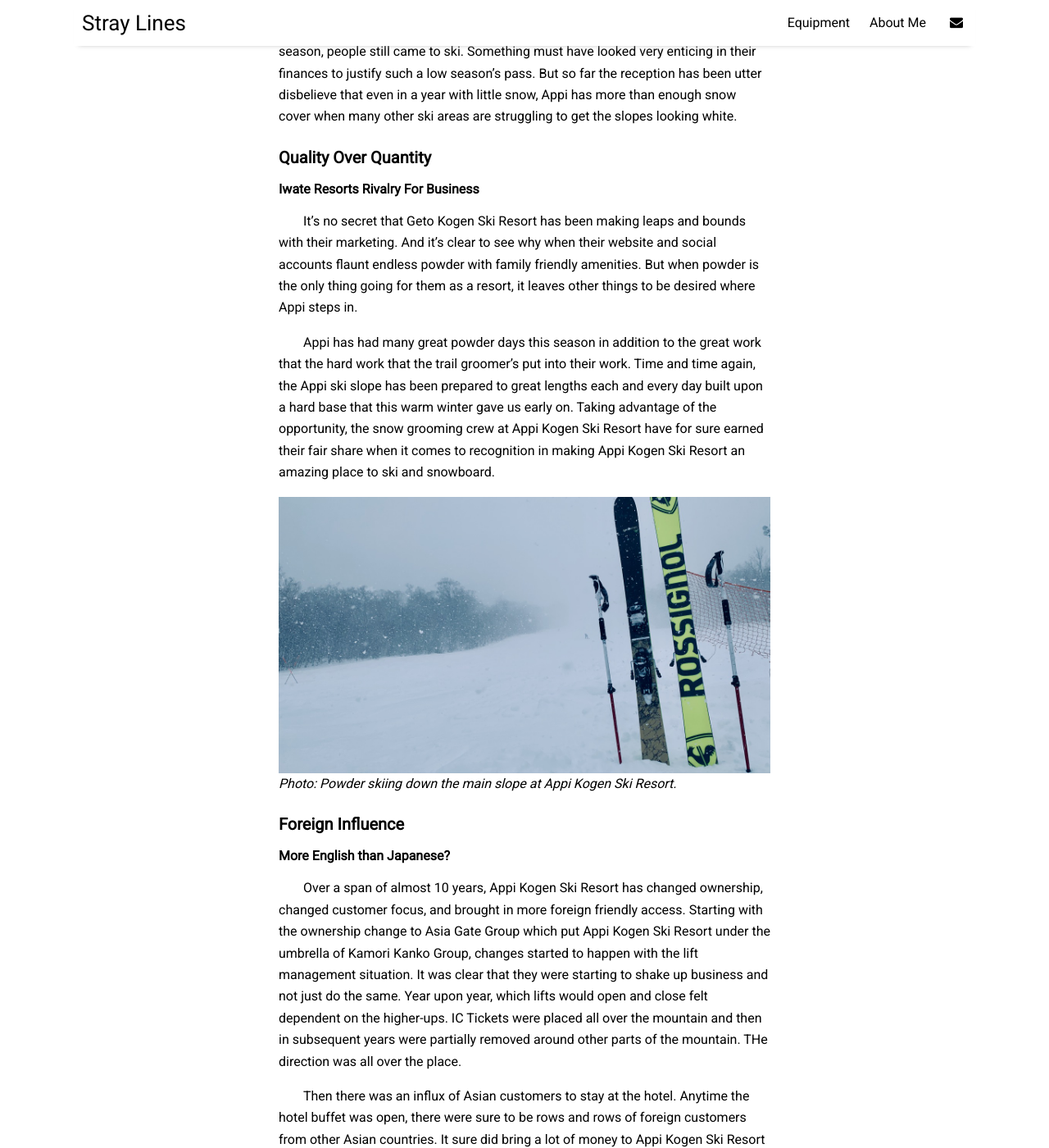
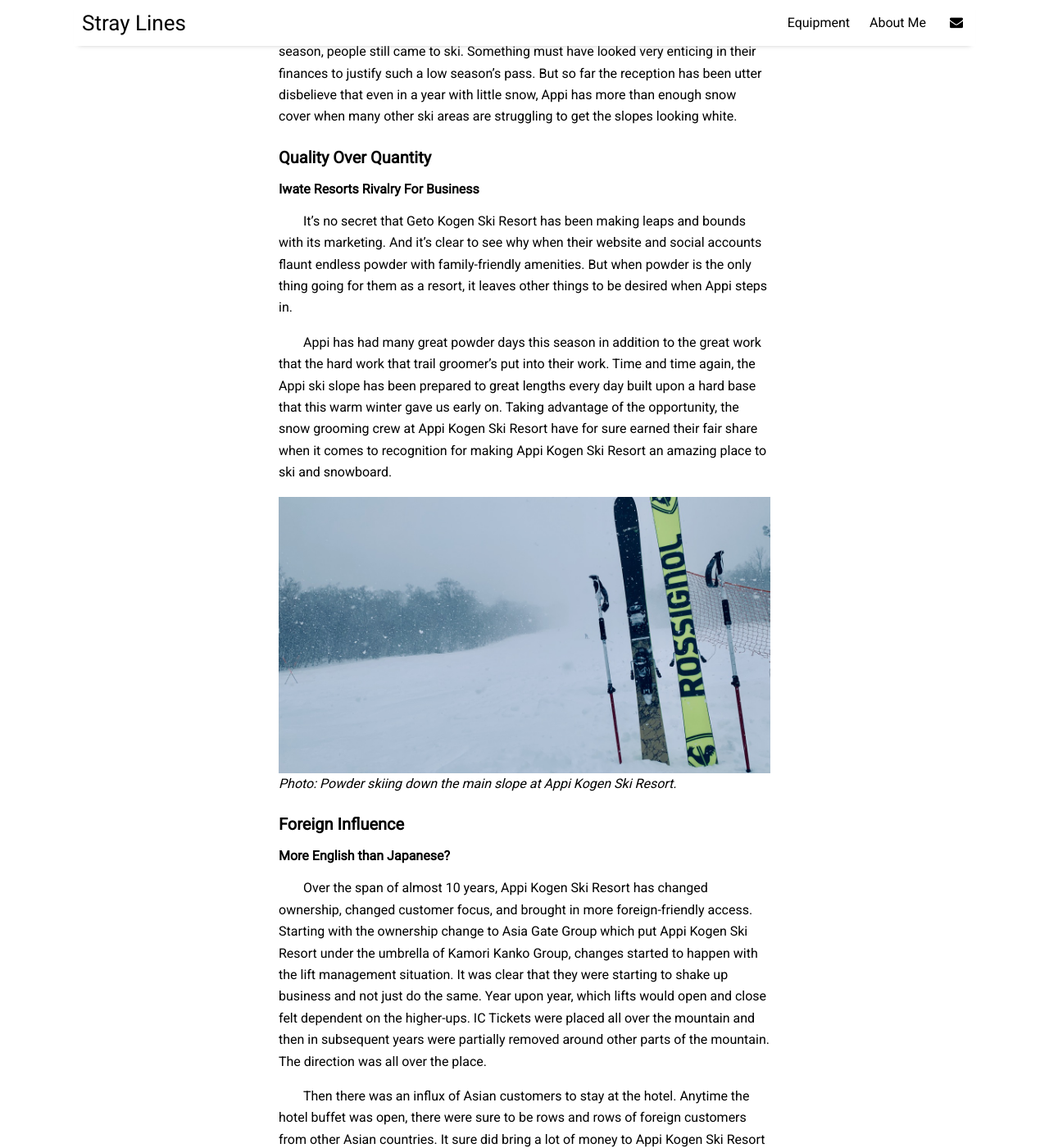
Before and after one commit to eliotcochrane/eliotcochrane.github.io, a Jekyll site: the page built from _posts/2024-01-18-appi-january-2024-check.md, in a window 1280 px wide and 1400 px high, scrolled down 1729 px. Shown: the whole window at 82% size. Built offline with Jekyll 4.4.1, drawn with Linux system fonts in a browser that asks for light colours; nearby versions of some CDN libraries; some of the changed text lies outside the part shown.

Commit message:
2024 Appi Grammar Check
-Fixed grammar within post

```diff
--- a/_posts/2024-01-18-appi-january-2024-check.md
+++ b/_posts/2024-01-18-appi-january-2024-check.md
@@ -26,14 +26,14 @@
 
 Appi Kogen Resorts Season's Pass Early Bird Discount... the price? **29,000円**
 
-It's pretty clear that tons of people bought in because the slopes have been packed weekend and weekend. Even with the little snow cover at the early part of the season, people still came to ski. Something must have looked very enticing in their finances to justify such a low season's pass. But so far the reception has been utter disbelieve that even in a year with little snow, Appi has more than enough snow cover when many other ski areas are struggling to get the slopes looking white.
+It's clear that a lot of people bought it because the slopes have been packed weekend and weekend. Even with the little snow cover during the early part of the season, people still came to ski. Something must have looked very enticing in their finances to justify such a low season's pass. But so far the reception has been utter disbelieve that even in a year with little snow, Appi has more than enough snow cover when many other ski areas are struggling to get the slopes looking white.
 
 ### Quality Over Quantity
 #### Iwate Resorts Rivalry For Business
 
-It's no secret that Geto Kogen Ski Resort has been making leaps and bounds with their marketing. And it's clear to see why when their website and social accounts flaunt endless powder with family friendly amenities. But when powder is the only thing going for them as a resort, it leaves other things to be desired where Appi steps in.
+It's no secret that Geto Kogen Ski Resort has been making leaps and bounds with its marketing. And it's clear to see why when their website and social accounts flaunt endless powder with family-friendly amenities. But when powder is the only thing going for them as a resort, it leaves other things to be desired when Appi steps in.
 
-Appi has had many great powder days this season in addition to the great work that the hard work that the trail groomer's put into their work. Time and time again, the Appi ski slope has been prepared to great lengths each and every day built upon a hard base that this warm winter gave us early on. Taking advantage of the opportunity, the snow grooming crew at Appi Kogen Ski Resort have for sure earned their fair share when it comes to recognition in making Appi Kogen Ski Resort an amazing place to ski and snowboard.
+Appi has had many great powder days this season in addition to the great work that the hard work that trail groomer's put into their work. Time and time again, the Appi ski slope has been prepared to great lengths every day built upon a hard base that this warm winter gave us early on. Taking advantage of the opportunity, the snow grooming crew at Appi Kogen Ski Resort have for sure earned their fair share when it comes to recognition for making Appi Kogen Ski Resort an amazing place to ski and snowboard.
 
 ![Looking up the main slope at Appi](/assets/img/appi-ski-1.jpeg)
 *Photo: Powder skiing down the main slope at Appi Kogen Ski Resort.*
@@ -56,11 +56,11 @@
 
 ### What's Next For Appi?
 
-Currently the Harrow International School Appi Japan is looking to increase their student body size and will be continually growing year upon year. Specifically, they are looking for local Iwate students to give their international students a more localized experience and to expand the capabilities of students from within Iwate. This will be good to attract more foreign business and tourism to the resort and the area.
+Currently, the Harrow International School Appi Japan is looking to increase their student body size and will be continually growing year upon year. Specifically, they are looking for local Iwate students to give their international students a more localized experience and to expand the capabilities of students from within Iwate. This will be good to attract more foreign business and tourism to the resort and the area.
 
-Appi Kogen Ski Resort has also expanded some facilities like their snow park to include bigger jumps, rails, and boxes easily accessible from the bottom super-quad. But it's not clear if they are going to host events related to free-style or not.
+Appi Kogen Ski Resort has also expanded some facilities like its snow park to include bigger jumps, rails, and boxes easily accessible from the bottom super-quad. But it's not clear if they are going to host events related to freestyle or not.
 
-Currently, it looks like Appi kogen Ski Resort is most interested in bringing in foreign visitors. First and foremost, it is a business. The Japanese ski and snowboard population has been declining for years even amongst some of the best skiing conditions in the world. Hopefully their incredible seasons pass value can entice the local population to come and enjoy the wonderful slopes that they have to offer.
+Currently, it looks like Appi Kogen Ski Resort is most interested in bringing in foreign visitors. First and foremost, it is a business. The Japanese ski and snowboard population has been declining for years even amongst some of the best skiing conditions in the world. Hopefully, their incredible season pass value can entice the local population to come and enjoy the wonderful slopes that they have to offer.
 
 ![Parking lot on a powder day.](/assets/img/appi-ski-4.jpeg)
 *Photo: Parking lot after a day of powder.*
```
Also changed, not shown: other parts of _posts/2024-01-18-appi-january-2024-check.md (+3 -3 lines).
